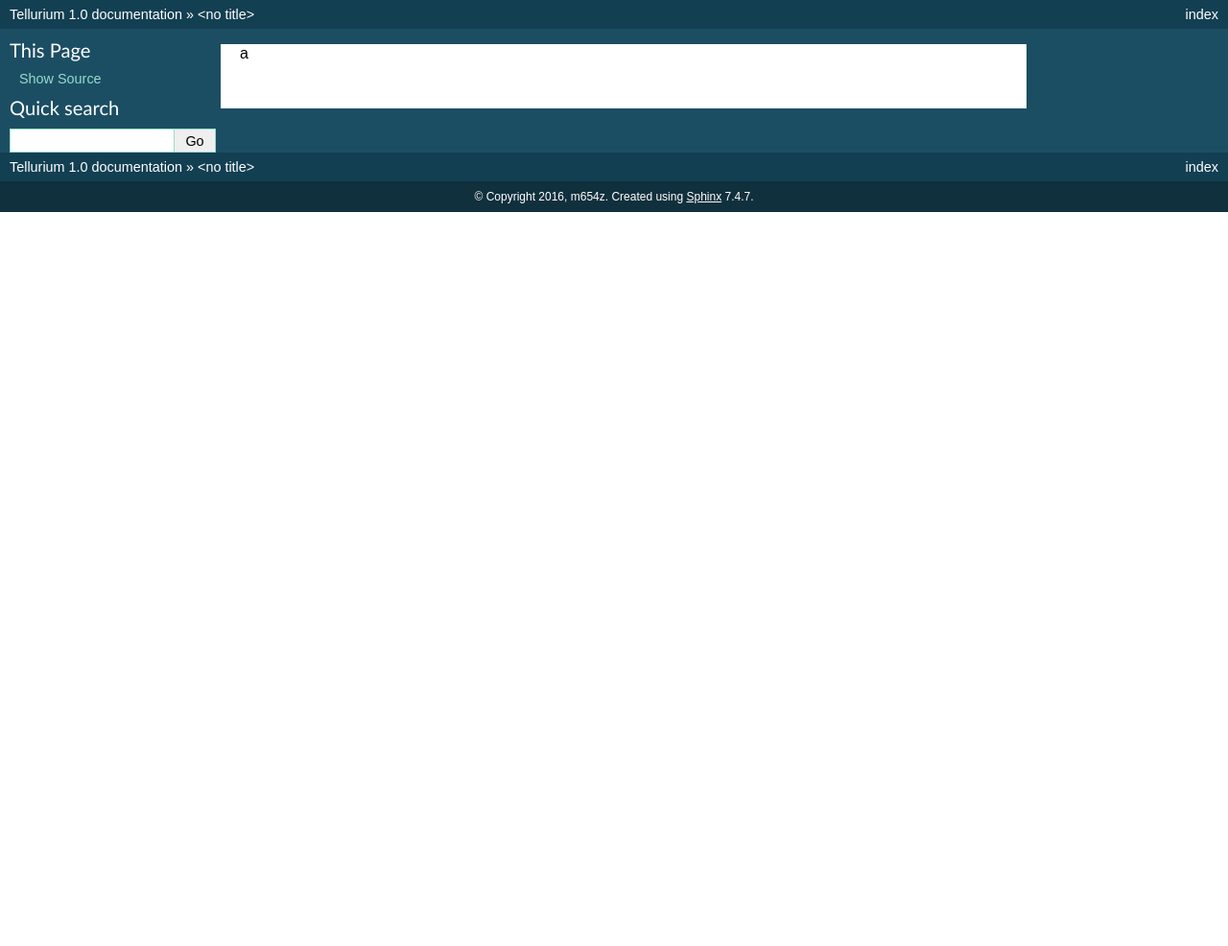
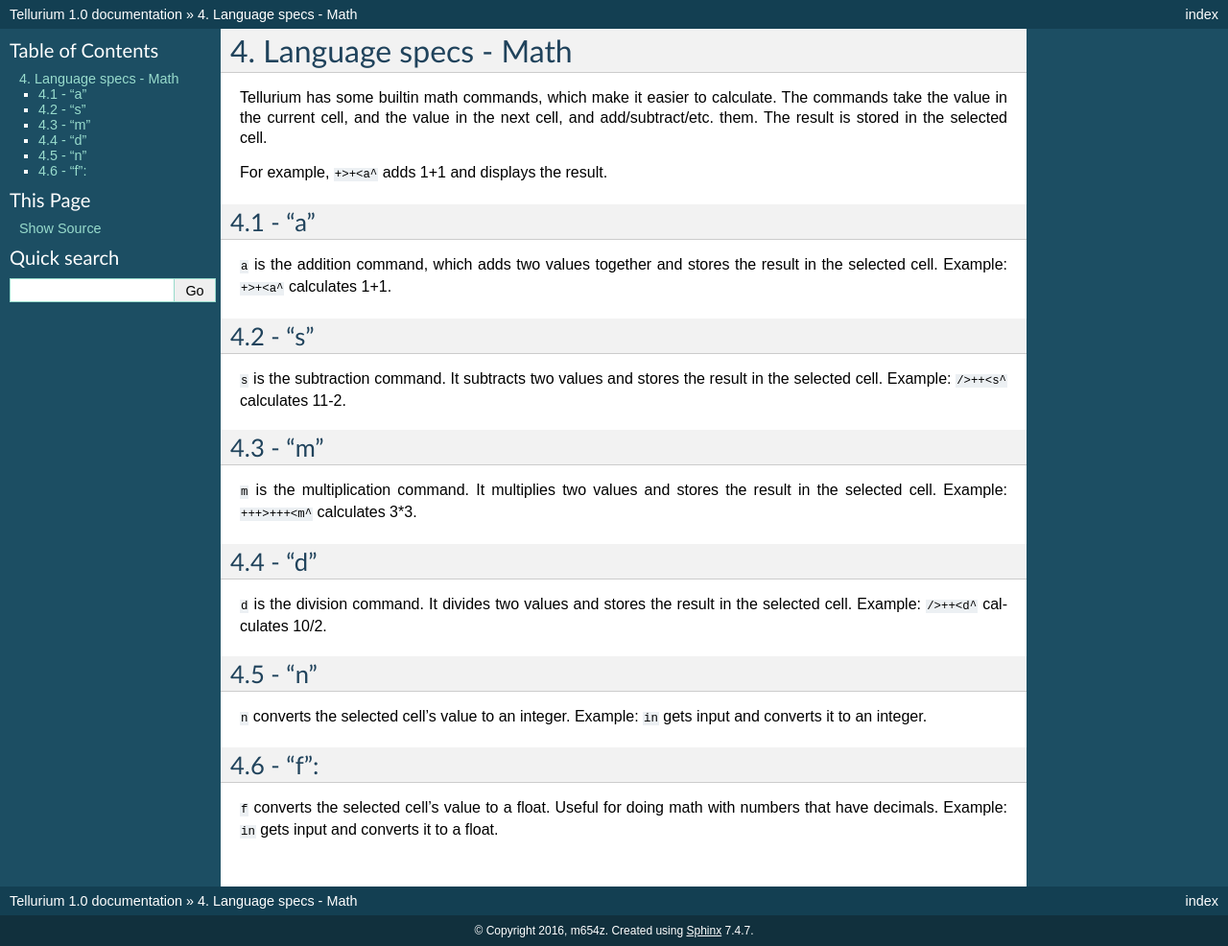
Before and after one commit to m654z/Tellurium, a Sphinx documentation site: the page built from docs/spec-math.rst, in a window 1280 px wide. Shown: the whole page at 96% size. Built offline with Sphinx 7.4.7, drawn with Linux system fonts in a browser that asks for light colours; before the commit the page ends 900 px from its top, so only the background shows below that.

Commit message:
Update spec-math.rst

```diff
--- a/docs/spec-math.rst
+++ b/docs/spec-math.rst
@@ -1 +1,43 @@
-a
+4. Language specs - Math
+************************
+
+Tellurium has some builtin math commands, which make it easier to calculate.
+The commands take the value in the current cell, and the value in the next cell, and add/subtract/etc. them. The result is stored in the selected cell.
+
+For example, ``+>+<a^`` adds 1+1 and displays the result.
+
+4.1 - "a"
+=========
+
+``a`` is the addition command, which adds two values together and stores the result in the selected cell.
+Example: ``+>+<a^`` calculates 1+1.
+
+4.2 - "s"
+=========
+
+``s`` is the subtraction command. It subtracts two values and stores the result in the selected cell.
+Example: ``/>++<s^`` calculates 11-2.
+
+4.3 - "m"
+=========
+
+``m`` is the multiplication command. It multiplies two values and stores the result in the selected cell.
+Example: ``+++>+++<m^`` calculates 3*3.
+
+4.4 - "d"
+=========
+
+``d`` is the division command. It divides two values and stores the result in the selected cell.
+Example: ``/>++<d^`` calculates 10/2.
+
+4.5 - "n"
+=========
+
+``n`` converts the selected cell's value to an integer.
+Example: ``in`` gets input and converts it to an integer.
+
+4.6 - "f":
+==========
+
+``f`` converts the selected cell's value to a float. Useful for doing math with numbers that have decimals.
+Example: ``in`` gets input and converts it to a float.
```
